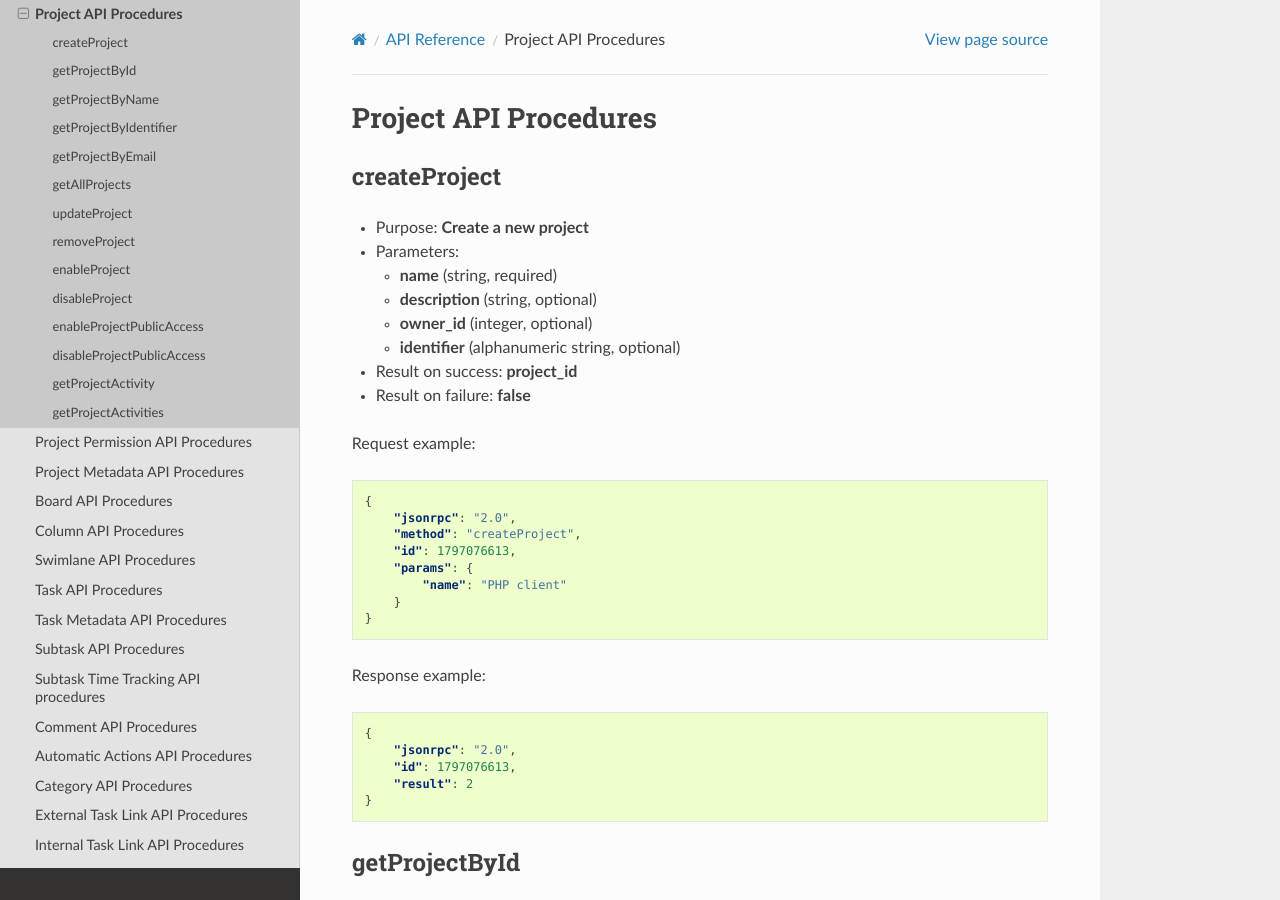
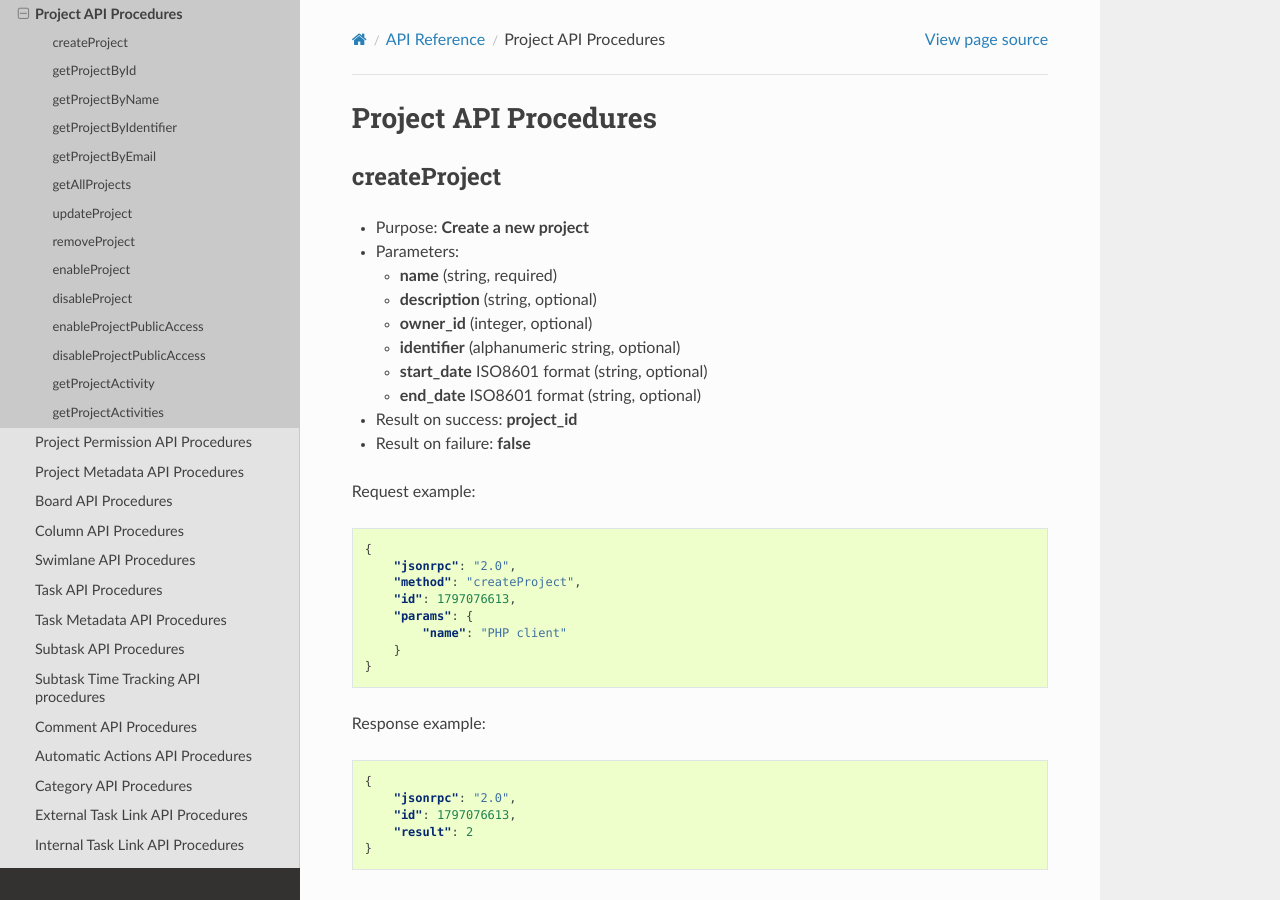
Before and after one commit to kanboard/documentation, a Sphinx documentation site: the page built from source/api/project_procedures.rst, in a window 1280 px wide and 900 px high. Built offline with Sphinx 7.4.7 and the Read the Docs theme 2.0.0, drawn with Linux system fonts in a browser that asks for light colours; some of the changed text lies outside the part shown.

Commit message:
Add missing parameters to createProject/updateProject.
PR at kanboard/kanboard#4198 added `start_date` and `end_date` to
functions `createProject` and `updateProject`. This commit adds the
missing documentation.

```diff
--- a/source/api/project_procedures.rst
+++ b/source/api/project_procedures.rst
@@ -11,6 +11,8 @@ createProject
    -  **description** (string, optional)
    -  **owner_id** (integer, optional)
    -  **identifier** (alphanumeric string, optional)
+   -  **start_date** ISO8601 format (string, optional)
+   -  **end_date** ISO8601 format (string, optional)
 
 -  Result on success: **project_id**
 -  Result on failure: **false**
@@ -304,6 +306,8 @@ updateProject
    -  **description** (string, optional)
    -  **owner_id** (integer, optional)
    -  **identifier** (string, optional)
+   -  **start_date** ISO8601 format (string, optional)
+   -  **end_date** ISO8601 format (string, optional)
 
 -  Result on success: **true**
 -  Result on failure: **false**
```
